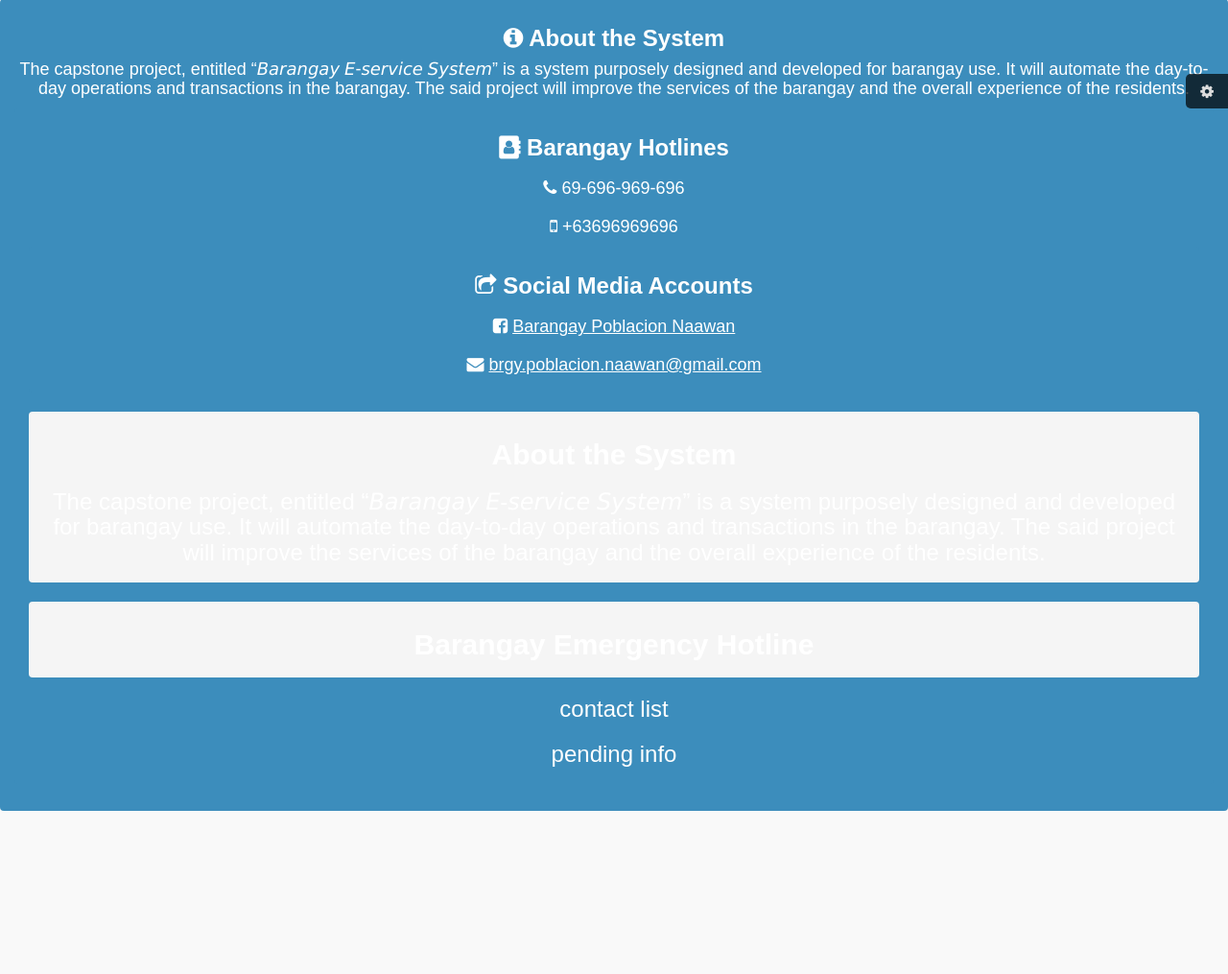
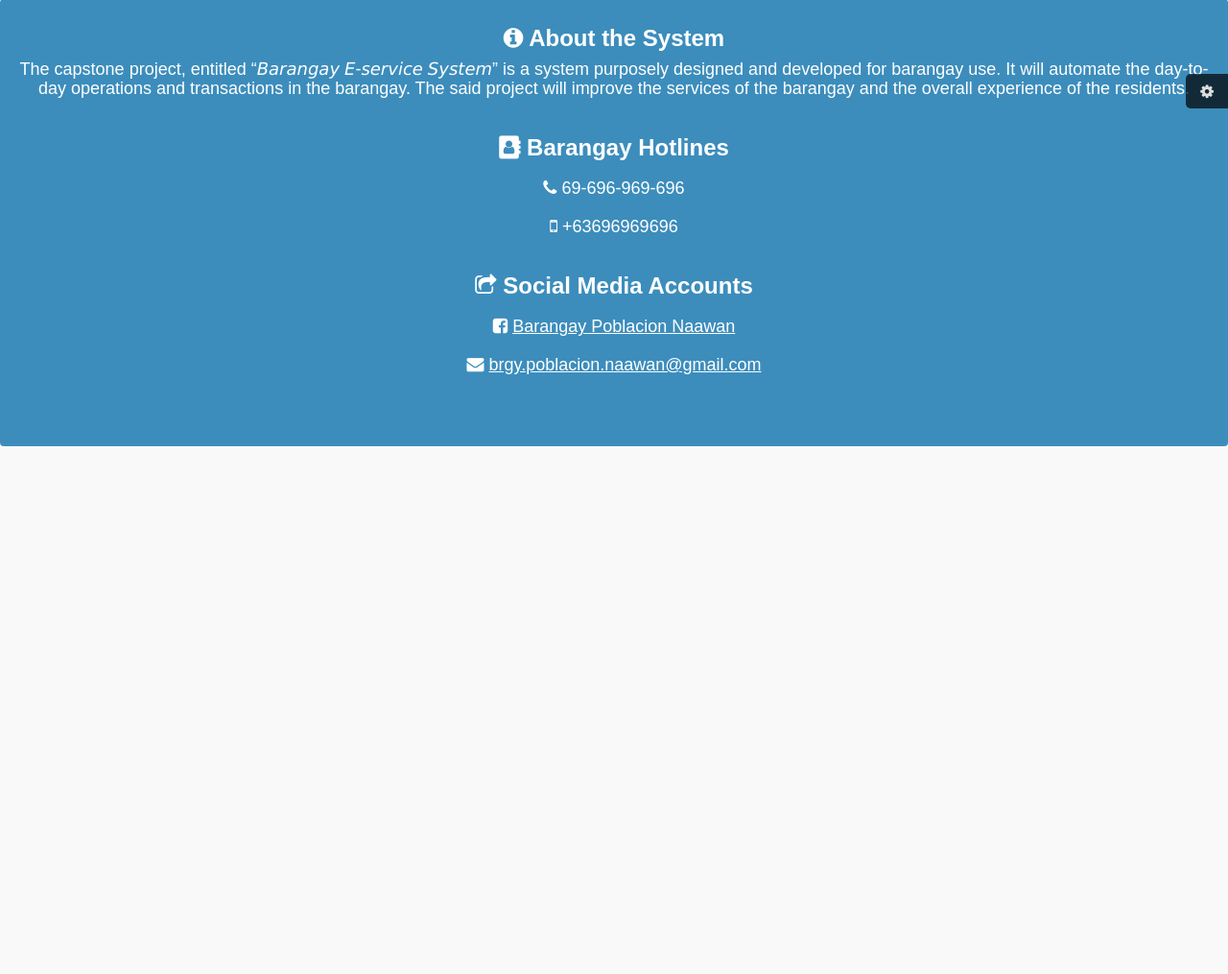
Before and after one commit to syntaxboybe/BESSv.1, a PHP site: page /public/about.php in a window 1280 px wide. Shown: the part 73-1088 px from the top of the page at 96% size. Run offline with PHP 8.4, Linux system fonts and the light colour scheme.

Commit message:
bugfix: design ui

```diff
--- a/public/about.php
+++ b/public/about.php
@@ -78,19 +78,6 @@
     </div>
   </body>
 
-<div class="breadcrumb justify-content-center text-center">
-    <h2><strong>About the System</strong></h2>
-    <h3><center>The capstone project, entitled “𝘉𝘢𝘳𝘢𝘯𝘨𝘢𝘺 𝘌-𝘴𝘦𝘳𝘷𝘪𝘤𝘦 𝘚𝘺𝘴𝘵𝘦𝘮” is a system purposely designed and developed for barangay use. It will automate the day-to-day operations and transactions in the barangay. The said project will improve the services of the barangay and the overall experience of the residents.</center></h3>
-</div>
-<div class="breadcrumb justify-content-center text-center">
-<h2><strong>Barangay Emergency Hotline</strong></h2></div>
-
-<h3><center>contact list</center></h3>
-<h3><center> pending info</center></h3>
-</body>
-
-
-
 <script src="../js/alert.js" type="text/javascript"></script>
 <script src="../js/bootstrap.min.js" type="text/javascript"></script>
 
```
Also changed, not shown: public/index.php (+1 -6 lines).
